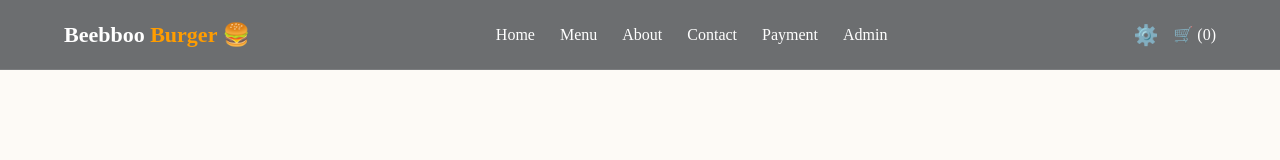
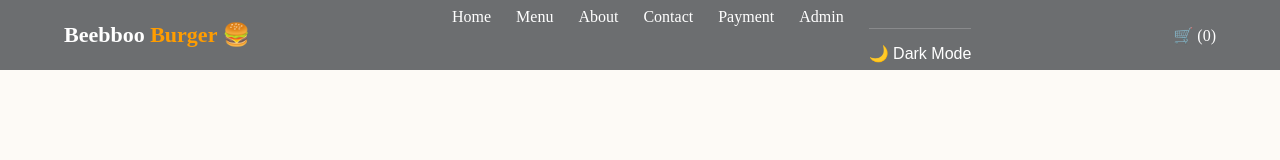
Before and after one commit to sebona9888/beebboo-burger, a React (Vite) app: page /about in a window 1280 px wide. Shown: the top 160 px of the page. Built offline with nearby package versions, Linux system fonts and the light colour scheme.

Commit message:
Finalized left-side mobile sidebar and 3D navbar

```diff
--- a/src/components/Navbar/Navbar.css
+++ b/src/components/Navbar/Navbar.css
@@ -12,11 +12,10 @@
 
     background: rgba(11, 14, 17, 0.6);
     backdrop-filter: blur(12px);
-    border-bottom: 1px solid rgba(255, 255, 255, 0.1);
 }
 
 .navbar.dark {
-    background: rgba(0, 0, 0, 0.8);
+    background: rgba(0, 0, 0, 0.85);
 }
 
 /* ================= LOGO ================= */
@@ -38,21 +37,32 @@
     gap: 25px;
 }
 
-.nav-links li a {
+.nav-links li a,
+.nav-links li button {
     color: white;
     text-decoration: none;
-    transition: 0.3s;
+    background: none;
+    border: none;
+    font-size: 16px;
+    cursor: pointer;
 }
 
-.nav-links li a:hover {
+.nav-links li a:hover,
+.nav-links li button:hover {
     color: #ff9d00;
 }
 
-/* ================= ICONS ================= */
+/* SETTINGS ITEM LOOK */
+.settings-item {
+    margin-top: 20px;
+    border-top: 1px solid rgba(255, 255, 255, 0.2);
+    padding-top: 15px;
+}
+
+/* ================= CART ================= */
 .nav-icons {
     display: flex;
     align-items: center;
-    gap: 15px;
 }
 
 .cart {
@@ -71,8 +81,8 @@
     width: 25px;
     height: 3px;
     margin: 5px 0;
+    background: white;
     display: block;
-    background: white;
     transition: 0.3s;
 }
 
@@ -88,53 +98,6 @@
     transform: rotate(-45deg) translateY(-8px);
 }
 
-/* ================= SETTINGS ================= */
-.settings {
-    position: relative;
-}
-
-.settings-btn {
-    background: none;
-    border: none;
-    font-size: 20px;
-    cursor: pointer;
-    color: white;
-}
-
-.settings-menu {
-    position: absolute;
-    right: 0;
-    top: 35px;
-
-    background: #111;
-    padding: 10px;
-    border-radius: 10px;
-
-    display: flex;
-    flex-direction: column;
-    gap: 10px;
-
-    min-width: 160px;
-    box-shadow: 0 5px 20px rgba(0, 0, 0, 0.5);
-    z-index: 5000;
-}
-
-.settings-menu a,
-.settings-menu button {
-    color: white;
-    background: none;
-    border: none;
-    text-align: left;
-    cursor: pointer;
-    font-size: 14px;
-    text-decoration: none;
-}
-
-.settings-menu a:hover,
-.settings-menu button:hover {
-    color: #ff9d00;
-}
-
 /* ================= OVERLAY ================= */
 .nav-overlay {
     position: fixed;
@@ -142,10 +105,8 @@
     left: 0;
     width: 100%;
     height: 100vh;
-
     background: rgba(0, 0, 0, 0.6);
     display: none;
-
     z-index: 2000;
 }
 
@@ -175,15 +136,11 @@
         padding: 100px 30px;
         gap: 25px;
 
-        transition: 0.3s ease;
+        transition: 0.3s;
         z-index: 3500;
     }
 
     .nav-links.open {
         left: 0;
     }
-
-    .nav-links li a {
-        font-size: 20px;
-    }
 }
--- a/src/components/Navbar/Navbar.jsx
+++ b/src/components/Navbar/Navbar.jsx
@@ -8,17 +8,19 @@ const Navbar = () => {
 
     const [isOpen, setIsOpen] = useState(false);
     const [darkMode, setDarkMode] = useState(false);
-    const [showSettings, setShowSettings] = useState(false);
 
     const location = useLocation();
 
-    // auto close sidebar when route changes
+    // auto close sidebar on route change
     useEffect(() => {
-        setTimeout(() => {
+        if (!isOpen) return;
+
+        const timer = window.setTimeout(() => {
             setIsOpen(false);
-            setShowSettings(false);
         }, 0);
-    }, [location]);
+
+        return () => window.clearTimeout(timer);
+    }, [location, isOpen]);
 
     const toggleMenu = () => setIsOpen(!isOpen);
     const toggleTheme = () => setDarkMode(!darkMode);
@@ -34,10 +36,7 @@ const Navbar = () => {
             <nav className={`navbar ${darkMode ? 'dark' : ''}`}>
 
                 {/* Hamburger */}
-                <div
-                    className={`hamburger ${isOpen ? 'active' : ''}`}
-                    onClick={toggleMenu}
-                >
+                <div className={`hamburger ${isOpen ? 'active' : ''}`} onClick={toggleMenu}>
                     <span></span>
                     <span></span>
                     <span></span>
@@ -48,49 +47,32 @@ const Navbar = () => {
                     Beebboo <span>Burger 🍔</span>
                 </Link>
 
-                {/* Links */}
+                {/* Sidebar Links */}
                 <ul className={`nav-links ${isOpen ? 'open' : ''}`}>
+
                     <li><Link to="/">Home</Link></li>
                     <li><Link to="/menu">Menu</Link></li>
                     <li><Link to="/about">About</Link></li>
                     <li><Link to="/contact">Contact</Link></li>
                     <li><Link to="/payment">Payment</Link></li>
                     <li><Link to="/admin">Admin</Link></li>
+
+                    {/* SETTINGS INSIDE SIDEBAR */}
+                    <li className="settings-item">
+                        <button onClick={toggleTheme}>
+                            {darkMode ? "☀️ Light Mode" : "🌙 Dark Mode"}
+                        </button>
+                    </li>
+
                 </ul>
 
-                {/* Right Side */}
+                {/* CART */}
                 <div className="nav-icons">
-
-                    {/* SETTINGS */}
-                    <div className="settings">
-                        <button
-                            className="settings-btn"
-                            onClick={() => setShowSettings(!showSettings)}
-                        >
-                            ⚙️
-                        </button>
-
-                        {showSettings && (
-                            <div className="settings-menu">
-                                <button onClick={toggleTheme}>
-                                    {darkMode ? "Light Mode ☀️" : "Dark Mode 🌙"}
-                                </button>
-
-                                <Link to="/admin">Admin Panel</Link>
-
-                                <button onClick={() => alert("Notifications ON 🔔")}>
-                                    Notifications
-                                </button>
-                            </div>
-                        )}
-                    </div>
-
-                    {/* CART */}
                     <Link to="/cart" className="cart">
                         🛒 ({cartCount})
                     </Link>
+                </div>
 
-                </div>
             </nav>
         </>
     );
```
